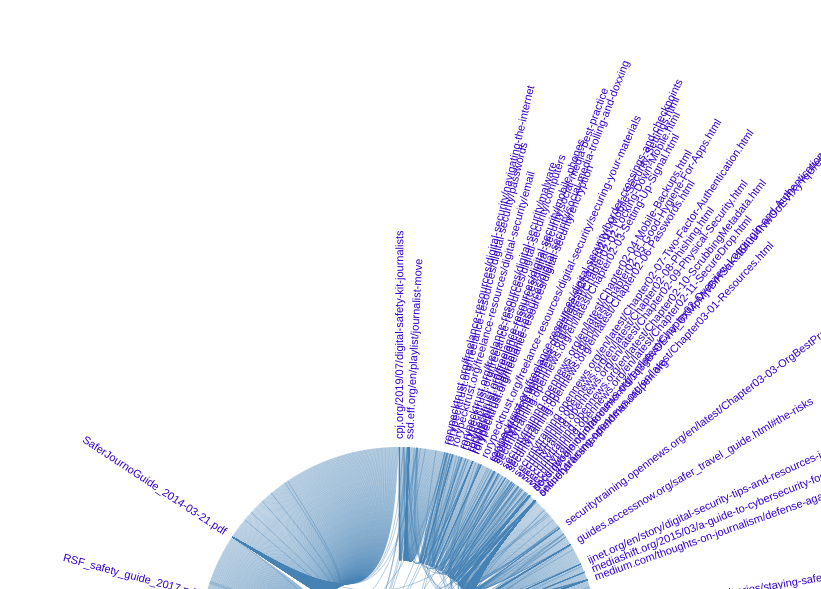
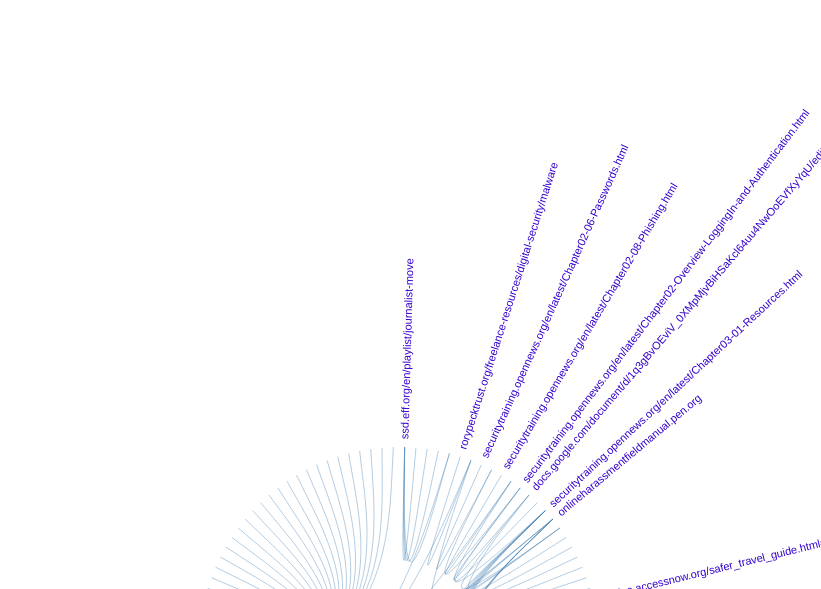
Before and after one commit to cltc-berkeley/investigativesecurity, a plain HTML site: page index2.html in a window 1280 px wide. Shown: the part 211-800 px from the top of the page, without its empty margins (459-1280 px from the left). Drawn offline with Linux system fonts and the light colour scheme.

Commit message:
fixed json source for 2

```diff
--- a/index2.html
+++ b/index2.html
@@ -79,7 +79,7 @@ var svg = d3.select("body").append("svg")
 var link = svg.append("g").selectAll(".link"),
     node = svg.append("g").selectAll(".node");
 
-d3.json("link_map.json", function(error, classes) {
+d3.json("link_map2.json", function(error, classes) {
   if (error) throw error;
 
   var root = packageHierarchy(classes)
```
